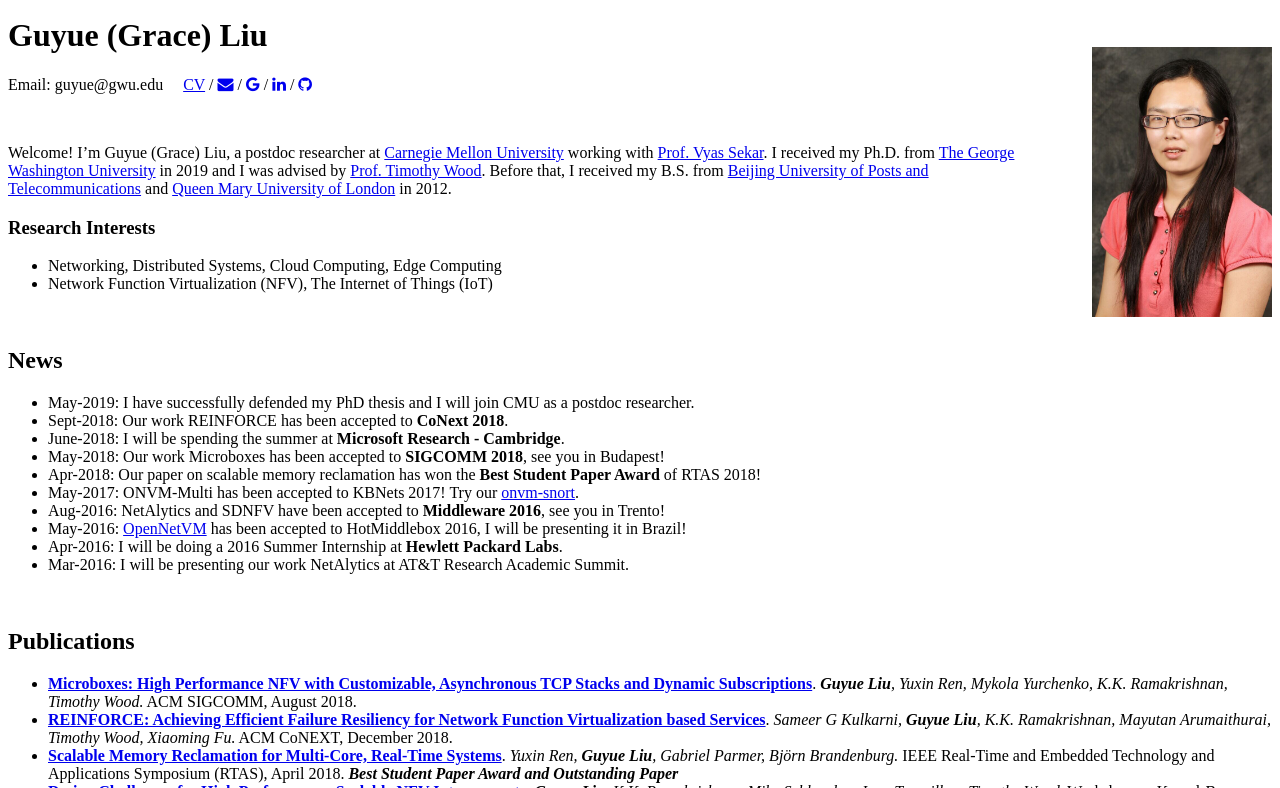
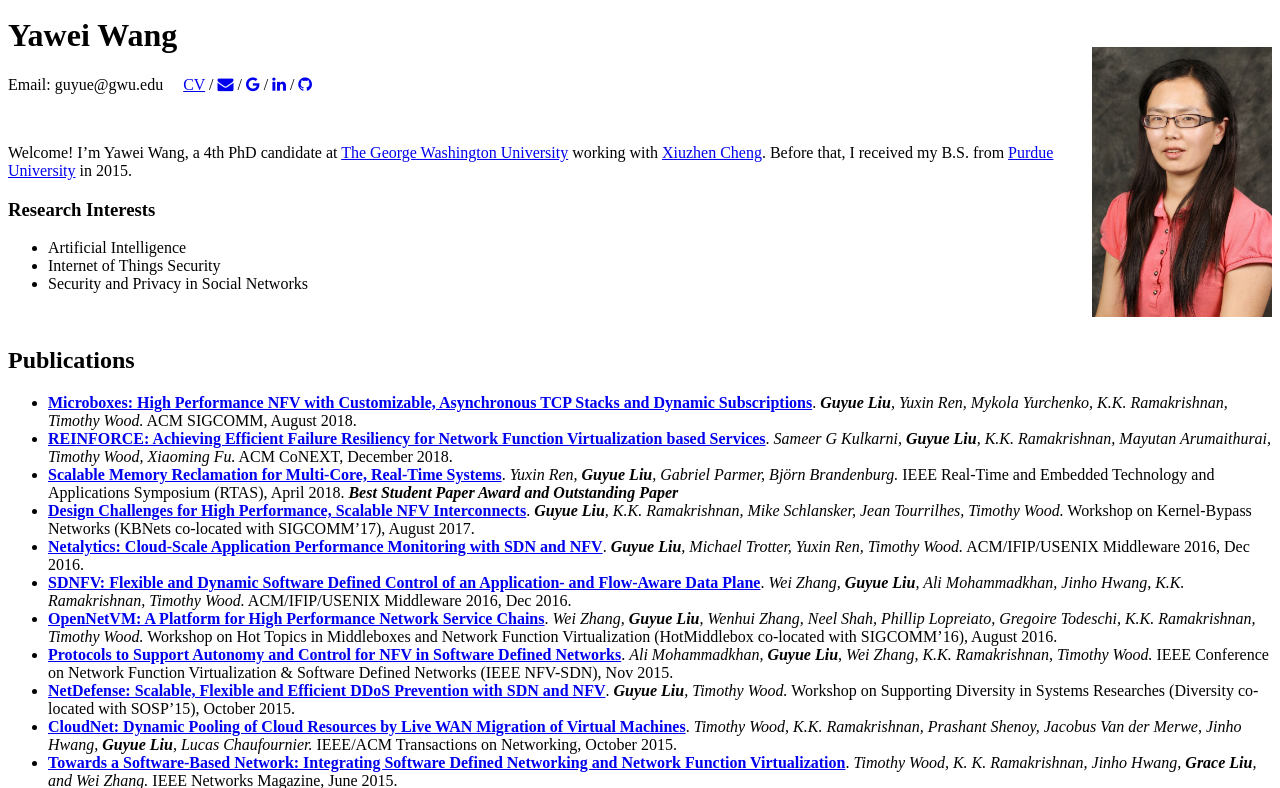
Before and after one commit to yawei-wang/yawei-wang.github.io, a Jekyll site: the page built from index.md, in a window 1280 px wide and 900 px high, cut to the strip 112-900 px from the top of the window. Built offline with Jekyll 4.4.1, drawn with Linux system fonts in a browser that asks for light colours; nearby versions of some CDN libraries.

Commit message:
Update index.md

```diff
--- a/index.md
+++ b/index.md
@@ -1,35 +1,22 @@
 ---
 layout: default
 section: home
-title: "Grace Liu: Homepage"
+title: "Yawei Wang: Homepage"
 ---
 <img src="static/info/profile.jpg" class="img-thumbnail" width="180px" style="float:right; margin-left:30px; margin-top:35px; margin-bottom:10px;">
 
-# Guyue (Grace) Liu
+# Yawei Wang
 {% include social.html %}
 
 &nbsp;
 
-Welcome! I'm Guyue (Grace) Liu, a postdoc researcher at [Carnegie Mellon University](https://www.cmu.edu/) working with [Prof. Vyas Sekar](https://users.ece.cmu.edu/~vsekar/). I received my Ph.D. from [The George Washington University](http://www.gwu.edu/) in 2019 and I was advised by [Prof. Timothy Wood](http://faculty.cs.gwu.edu/~timwood/wiki/doku.php). Before that, I received my B.S. from [Beijing University of Posts and Telecommunications](http://english.bupt.edu.cn/) and [Queen Mary University of London](https://www.qmul.ac.uk/) in 2012.
+Welcome! I'm Yawei Wang, a 4th PhD candidate at [The George Washington University](http://www.gwu.edu/) working with [Xiuzhen Cheng](https://www.seas.gwu.edu/xiuzhen-susan-cheng). Before that, I received my B.S. from [Purdue University](https://www.purdue.edu/) in 2015.
 
 ### Research Interests
 
-* Networking, Distributed Systems, Cloud Computing, Edge Computing
-* Network Function Virtualization (NFV), The Internet of Things (IoT)
-
-&nbsp;
-
-## News
-  * May-2019: I have successfully defended my PhD thesis and I will join CMU as a postdoc researcher.
-  * Sept-2018: Our work REINFORCE has been accepted to **CoNext 2018**.
-  * June-2018: I will be spending the summer at **Microsoft Research - Cambridge**.
-  * May-2018:  Our work Microboxes has been accepted to **SIGCOMM 2018**, see you in Budapest!
-  * Apr-2018:  Our paper on scalable memory reclamation has won the **Best Student Paper Award** of RTAS 2018!
-  * May-2017:  ONVM-Multi has been accepted to KBNets 2017! Try our [onvm-snort](https://github.com/sdnfv/onvm-snort).
-  * Aug-2016:  NetAlytics and SDNFV have been accepted to **Middleware 2016**, see you in Trento!
-  * May-2016:  [OpenNetVM](http://sdnfv.github.io/onvm/) has been accepted to HotMiddlebox 2016, I will be presenting it in Brazil!
-  * Apr-2016:  I will be doing a 2016 Summer Internship at **Hewlett Packard Labs**.
-  * Mar-2016:  I will be presenting our work NetAlytics at AT&T Research Academic Summit.
+* Artificial Intelligence
+* Internet of Things Security
+* Security and Privacy in Social Networks
 
 &nbsp;
 
```
